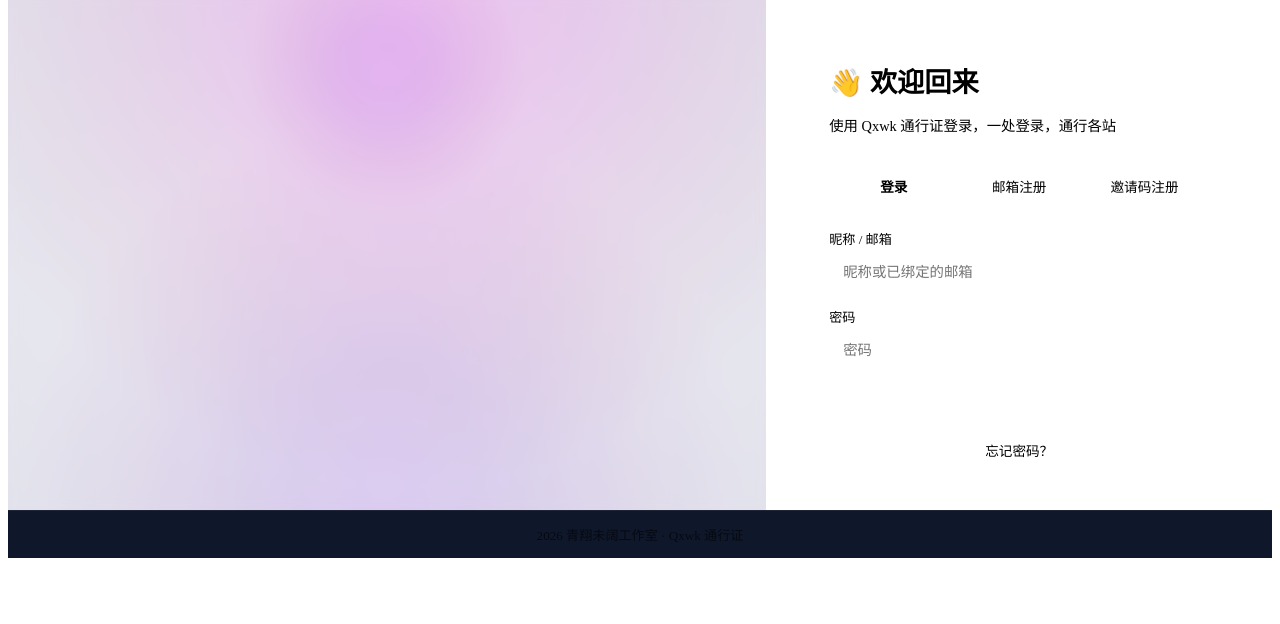
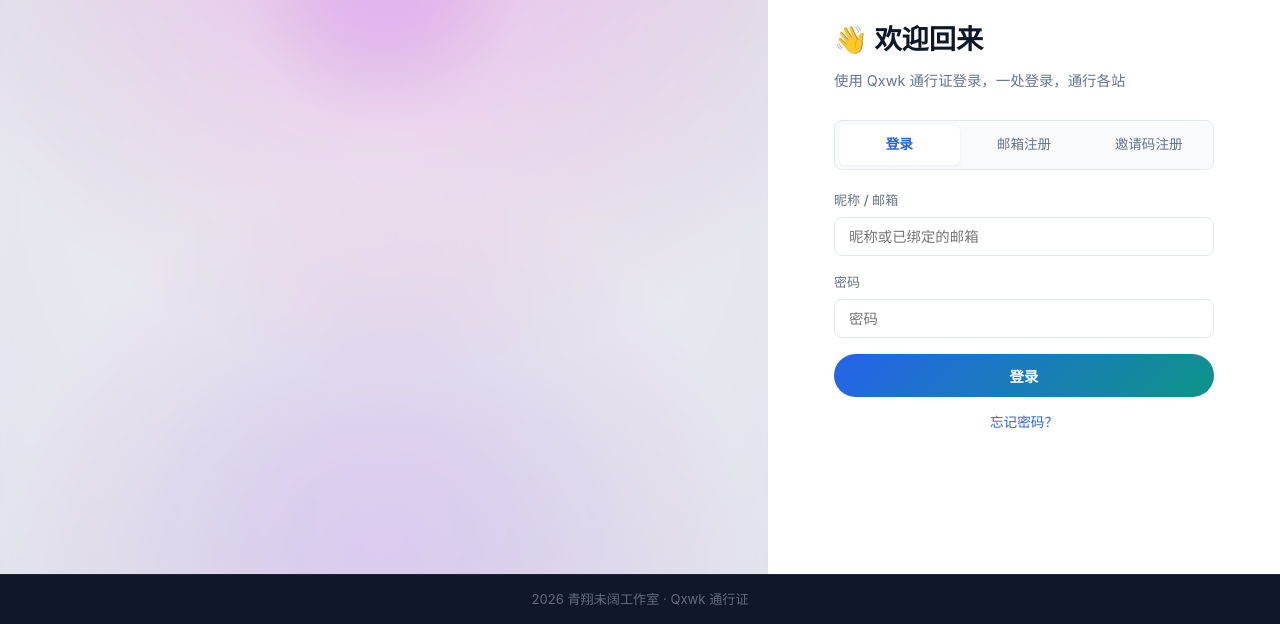
Before and after one commit to Qxwk-Studio/Qxwk-Account, a website: page public/login.html in a window 1280 px wide. Shown: the part 176-800 px from the top of the page. Drawn offline with Linux system fonts and the light colour scheme; no server answers.

Commit message:
refactor(web): 更新 style.css 的全部引用与说明
login/account 两页的 link、index/setup 的注释、README 的目录树与设计说明，命名与 CityFootprint docs/style.css 对齐。

```diff
--- a/public/login.html
+++ b/public/login.html
@@ -7,7 +7,7 @@
 <title>登录 - 青翔未阔工作室</title>
 <meta name="description" content="登录 Qxwk 账号通行证，一处登录，通行各站。">
 <link rel="icon" type="image/webp" href="/favicon.webp">
-<link rel="stylesheet" href="/base.css">
+<link rel="stylesheet" href="/style.css">
 <style>
   /* ========= 登录/注册：左右分屏 ========= */
   #authView {
```
Also changed, not shown: public/account.html (+1 -1 lines), public/index.html (+2 -2 lines), public/setup.html (+1 -1 lines), README.md.
